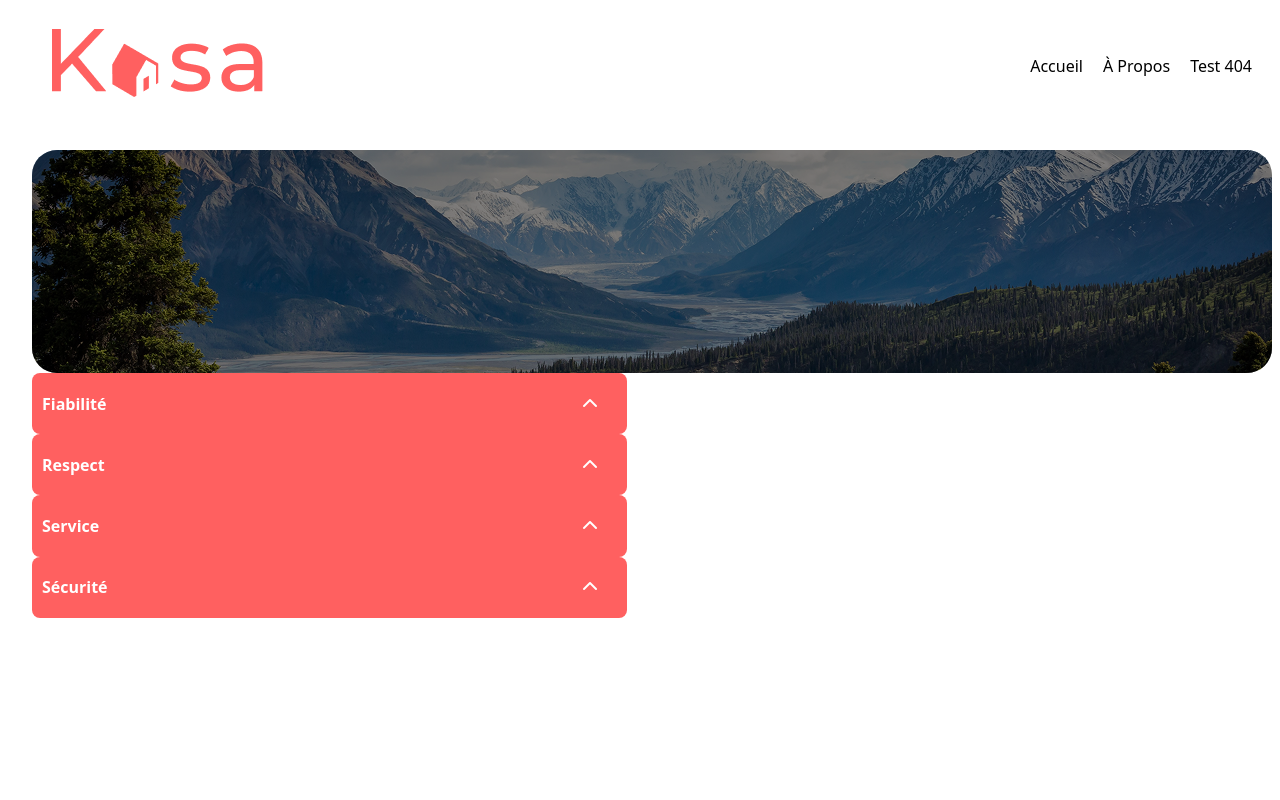
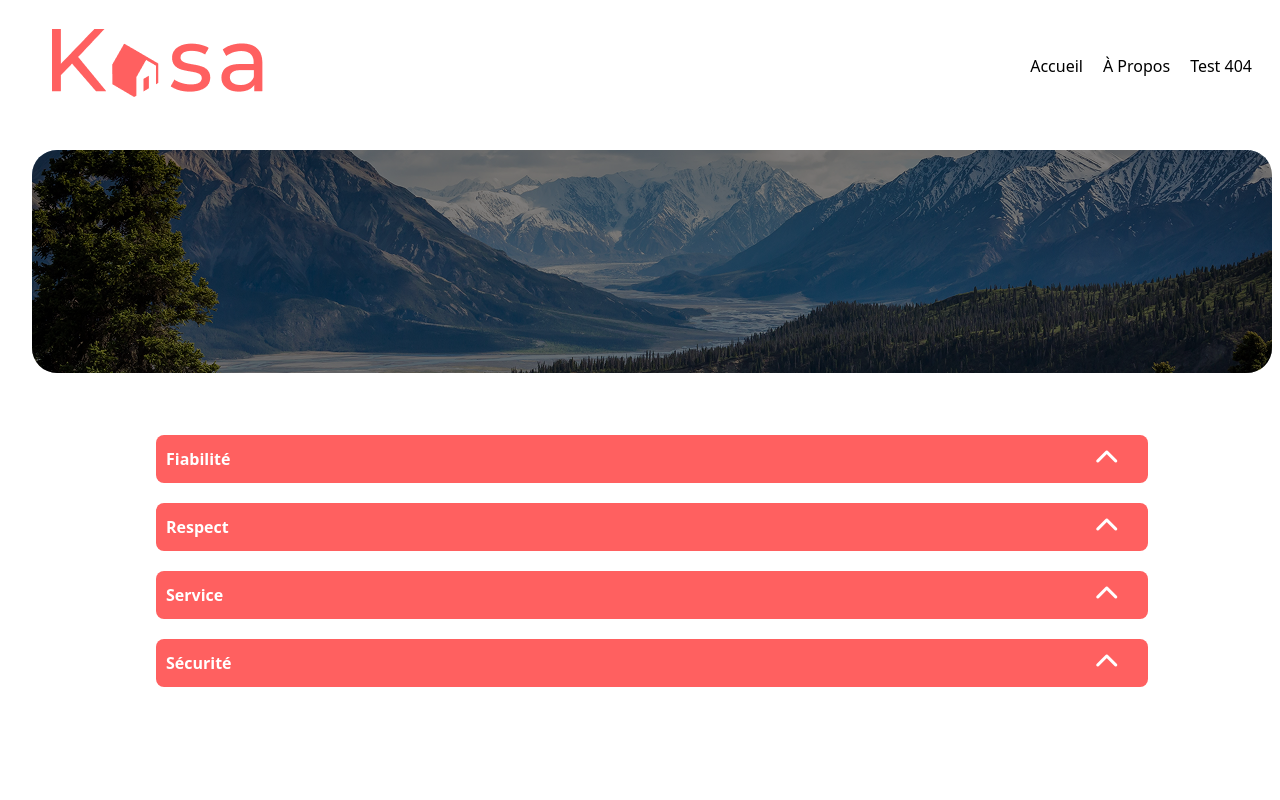
Before and after one commit to Aquatime26/OC-5-React, a React (Vite) app: page /about in a window 1280 px wide. Shown: the top 800 px of the page. Built offline with nearby package versions, Linux system fonts and the light colour scheme.

Commit message:
work on dropdowns in About page

```diff
--- a/src/Components/About.jsx
+++ b/src/Components/About.jsx
@@ -6,6 +6,7 @@ import '../styles/About.scss';
 
 function About() {
   return (
+
     <div className="about-page">
       <Banner image={aboutBanner} />
 
--- a/src/styles/About.scss
+++ b/src/styles/About.scss
@@ -2,20 +2,22 @@
     display: flex;
     flex-direction: column;
     min-height: 100vh;
+    gap: 30px;
 }
 
-.about-dropdown {
+.about-dropdowns {
     display: flex;
     flex-direction: column;
     align-items: center;
     gap: 20px;
     margin : 2rem auto;
-    width: 75%;
+    width: 80%;
+    flex-grow: 1;
+    justify-content: flex-start;
+    padding-bottom: 2rem;
+
+    .dropdown {
+        width: 100%;
+        height: auto;
+    }
 }
-// .dropdown {
-//     position: relative;
-//     left: 140px;
-//     align-items: center;
-//     justify-content: center;
-//     width: 75%;
-// }
--- a/src/styles/Dropdown.scss
+++ b/src/styles/Dropdown.scss
@@ -6,6 +6,7 @@
   .dropdown-title {
     display: flex;
     align-items: center;
+    height: 28px;
     justify-content: space-between;
     background: #FF6060;
     padding: 10px;
@@ -28,7 +29,11 @@
   }
 
   .dropdown-button i {
+    display: inline-block;
     transition: transform 0.4s ease;
+    font-size: 24px;
+    width: auto;
+    height: auto;
   }
 
   .dropdown-button i.open {
@@ -38,19 +43,16 @@
   .dropdown-content {
     transition: max-height 0.5s ease;
     overflow: hidden;
+    background: #F6F6F6;
   }
 
   .dropdown-content.open {
     max-height: 500px;
   }
 
-  i.fa-chevron-up {
-    object-fit: cover;
-  }
-
   p, ul {
     text-align: justify;
-    margin: 10px;
+    margin: 10px 20px 20px 10px;
   }
 
   ul {
```
